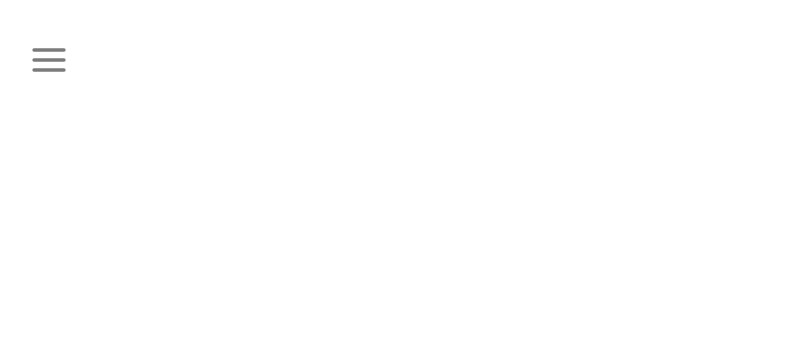
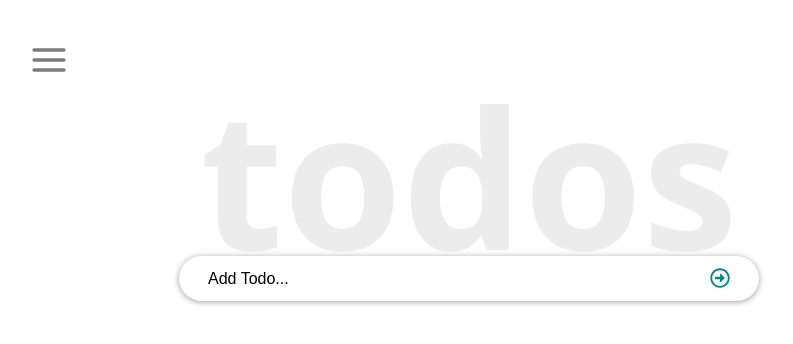
Before and after one commit to muskan2532150/To-Do-App, a React (Create React App) app: page / in a window 1280 px wide. Before the commit this address had no page. Shown: the top 344 px of the page, without its empty margins (171-964 px from the left). Built offline with nearby package versions, Linux system fonts and the light colour scheme.

Commit message:
Change default path

```diff
--- a/src/component/functionBased/App.js
+++ b/src/component/functionBased/App.js
@@ -9,7 +9,7 @@ const App = () => {
         <>
             <Navbar />
             <Routes>
-                <Route path="/To-Do-App" element={<TodoContainer />}/>
+                <Route path="/" element={<TodoContainer />}/>
                 <Route path="/Todo" element={<TodoContainer />}/>
                 <Route path="/about" element={<About />}/>
             </Routes>
```
